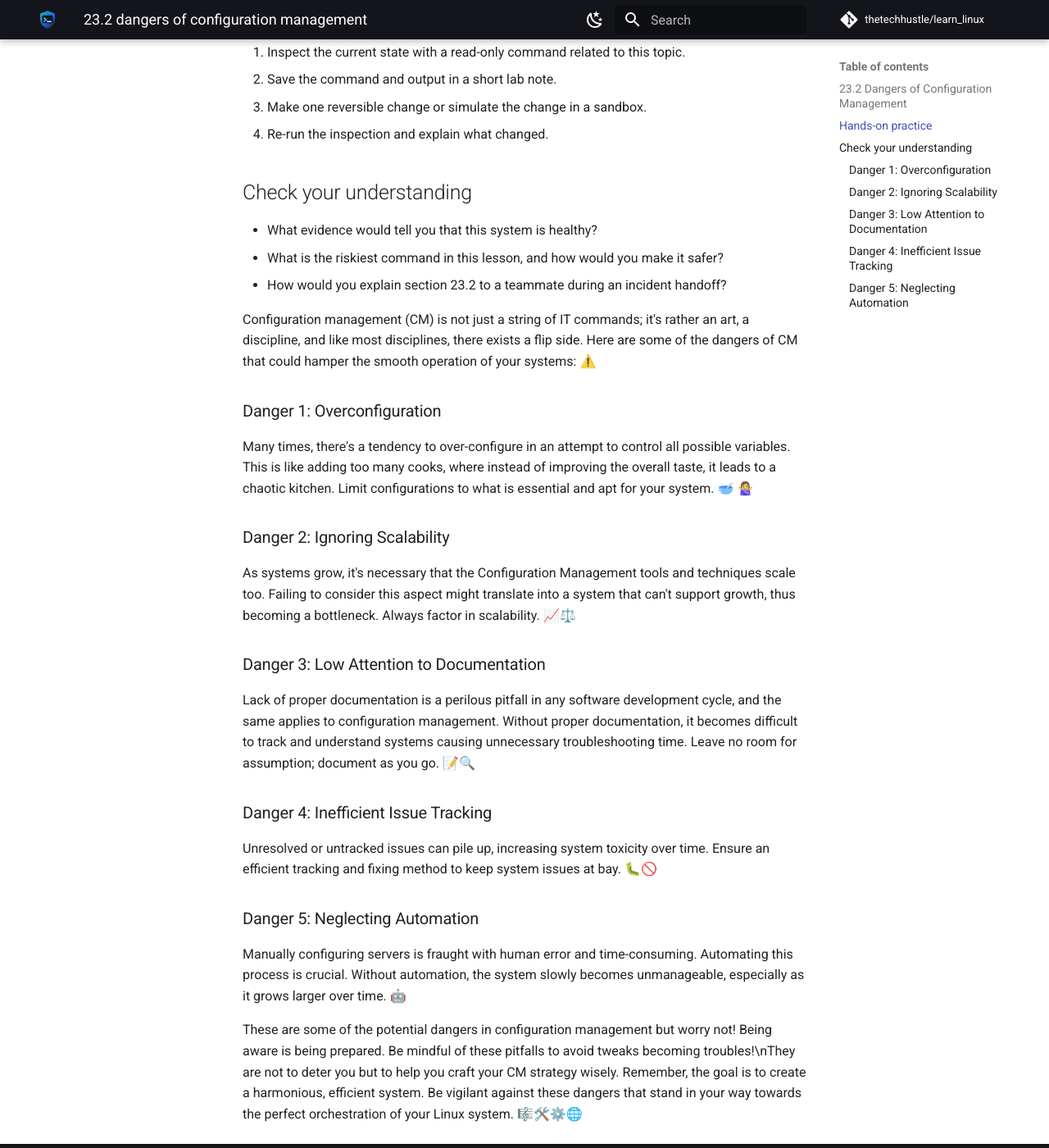
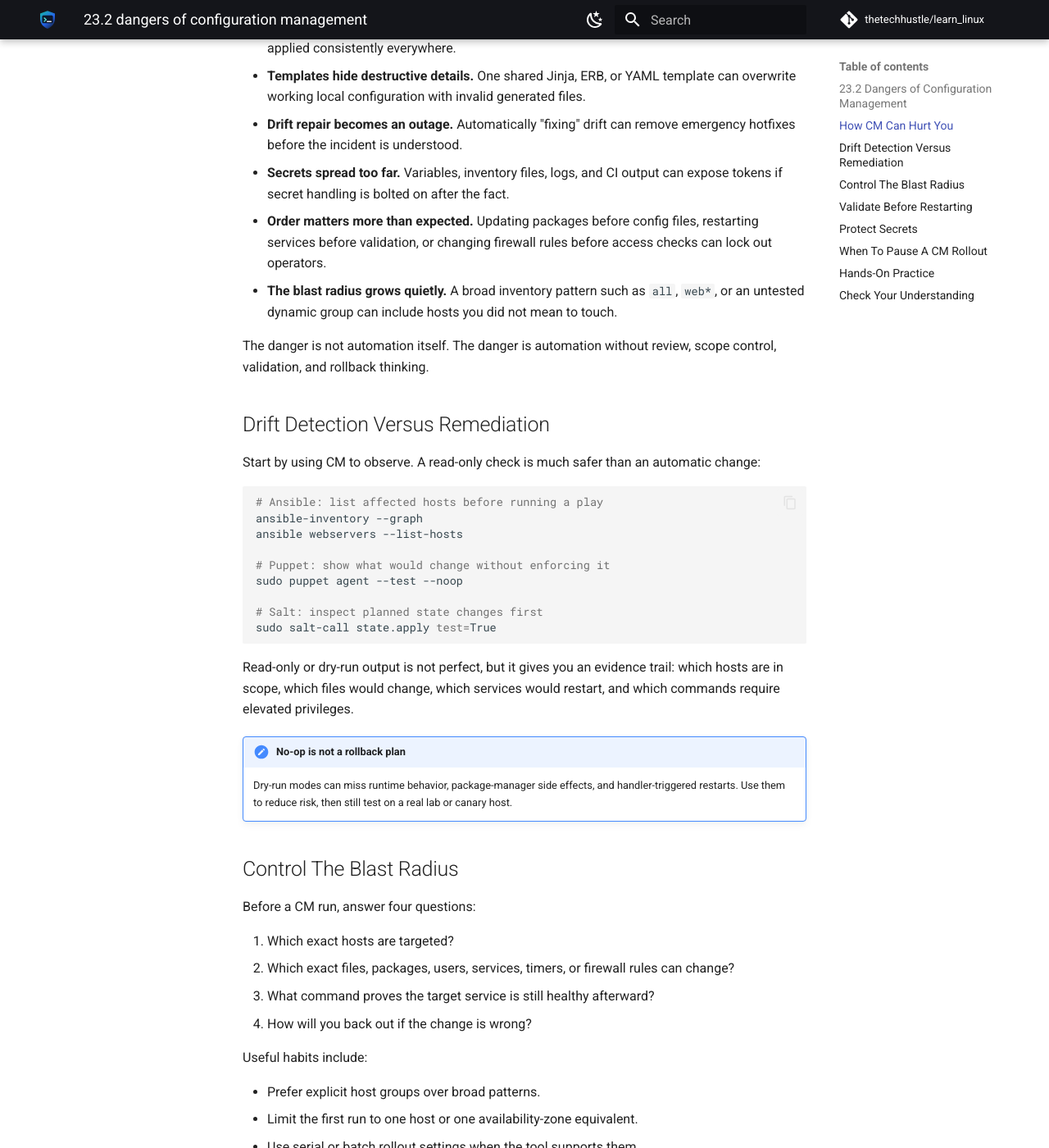
Before and after one commit to thetechhustle/learn_linux, an MkDocs documentation site: the page built from docs/lessons/23_configuration_management/23.2_dangers_of_configuration_management.md, in a window 1280 px wide and 1400 px high, scrolled down 776 px. Shown: the whole window at 82% size. Built offline with MkDocs 1.6.1 and Material for MkDocs 9.7.7, drawn with Linux system fonts in a browser that asks for light colours; comment, search, counter and statistics services are not loaded; some of the changed text lies outside the part shown.

Commit message:
Improve Chapter 23 CM dangers lesson (#209)
Co-authored-by: Jules Ai <jules@Juless-Air.ts.net lan>

````diff
--- a/docs/lessons/23_configuration_management/23.2_dangers_of_configuration_management.md
+++ b/docs/lessons/23_configuration_management/23.2_dangers_of_configuration_management.md
@@ -1,49 +1,177 @@
 ## 23.2 Dangers of Configuration Management
 
-
+Configuration management gives administrators leverage. The same playbook,
+state file, or policy bundle that fixes one host can also break a hundred
+hosts in the same minute. Treat CM as production change automation, not as a
+shortcut around operational discipline.
 
 !!! abstract "What you will learn"
-    - Explain where **23.2 Dangers of Configuration Management** fits in day-to-day Linux operations.
-    - Use current Linux tooling to inspect, change, and verify the relevant system behavior.
-    - Connect the concept to a real operational scenario: a growing fleet where manual server setup is no longer reliable.
+    - Identify common failure modes introduced by configuration management.
+    - Separate safe drift detection from risky automatic remediation.
+    - Build guardrails around templates, secrets, package changes, service
+      restarts, and fleet-wide rollouts.
+    - Explain what evidence should be captured before and after a CM run.
 
-!!! example "Field story"
-    Imagine a growing fleet where manual server setup is no longer reliable. Your job is not to memorize a command; it is to build a short evidence trail, choose a low-risk change, and prove whether the system improved.
+!!! warning "Production safety"
+    Do not point a new playbook, Salt state, Puppet manifest, or Chef recipe at
+    every production host first. Start with syntax checks, a disposable lab,
+    one representative test host, and a small canary group before widening the
+    change.
 
-!!! success "Operator principle"
-    Configuration management is about repeatability, drift control, and reviewable change.
+## How CM Can Hurt You
 
-## Hands-on practice
+CM systems usually fail in predictable ways:
 
-Run these on a disposable VM, container, or lab machine unless the lesson explicitly says otherwise.
+- **Bad intent becomes repeatable.** A wrong package name, file mode, or service
+  target is applied consistently everywhere.
+- **Templates hide destructive details.** One shared Jinja, ERB, or YAML
+  template can overwrite working local configuration with invalid generated
+  files.
+- **Drift repair becomes an outage.** Automatically "fixing" drift can remove
+  emergency hotfixes before the incident is understood.
+- **Secrets spread too far.** Variables, inventory files, logs, and CI output can
+  expose tokens if secret handling is bolted on after the fact.
+- **Order matters more than expected.** Updating packages before config files,
+  restarting services before validation, or changing firewall rules before
+  access checks can lock out operators.
+- **The blast radius grows quietly.** A broad inventory pattern such as `all`,
+  `web*`, or an untested dynamic group can include hosts you did not mean to
+  touch.
 
-1. Inspect the current state with a read-only command related to this topic.
-2. Save the command and output in a short lab note.
-3. Make one reversible change or simulate the change in a sandbox.
-4. Re-run the inspection and explain what changed.
+The danger is not automation itself. The danger is automation without review,
+scope control, validation, and rollback thinking.
 
-## Check your understanding
+## Drift Detection Versus Remediation
 
-- What evidence would tell you that this system is healthy?
-- What is the riskiest command in this lesson, and how would you make it safer?
-- How would you explain section 23.2 to a teammate during an incident handoff?
+Start by using CM to observe. A read-only check is much safer than an automatic
+change:
 
+```bash
+# Ansible: list affected hosts before running a play
+ansible-inventory --graph
+ansible webservers --list-hosts
 
-Configuration management (CM) is not just a string of IT commands; it's rather an art, a discipline, and like most disciplines, there exists a flip side. Here are some of the dangers of CM that could hamper the smooth operation of your systems: ⚠️
+# Puppet: show what would change without enforcing it
+sudo puppet agent --test --noop
 
-### Danger 1: Overconfiguration
-Many times, there's a tendency to over-configure in an attempt to control all possible variables. This is like adding too many cooks, where instead of improving the overall taste, it leads to a chaotic kitchen. Limit configurations to what is essential and apt for your system. 🥣 🙅‍♀️
+# Salt: inspect planned state changes first
+sudo salt-call state.apply test=True
+```
 
-### Danger 2: Ignoring Scalability
-As systems grow, it's necessary that the Configuration Management tools and techniques scale too. Failing to consider this aspect might translate into a system that can't support growth, thus becoming a bottleneck. Always factor in scalability. 📈⚖️
+Read-only or dry-run output is not perfect, but it gives you an evidence trail:
+which hosts are in scope, which files would change, which services would
+restart, and which commands require elevated privileges.
 
-### Danger 3: Low Attention to Documentation
-Lack of proper documentation is a perilous pitfall in any software development cycle, and the same applies to configuration management. Without proper documentation, it becomes difficult to track and understand systems causing unnecessary troubleshooting time. Leave no room for assumption; document as you go. 📝🔍
+!!! note "No-op is not a rollback plan"
+    Dry-run modes can miss runtime behavior, package-manager side effects, and
+    handler-triggered restarts. Use them to reduce risk, then still test on a
+    real lab or canary host.
 
-### Danger 4: Inefficient Issue Tracking
-Unresolved or untracked issues can pile up, increasing system toxicity over time. Ensure an efficient tracking and fixing method to keep system issues at bay. 🐛🚫
+## Control The Blast Radius
 
-### Danger 5: Neglecting Automation
-Manually configuring servers is fraught with human error and time-consuming. Automating this process is crucial. Without automation, the system slowly becomes unmanageable, especially as it grows larger over time. 🤖
+Before a CM run, answer four questions:
 
-These are some of the potential dangers in configuration management but worry not! Being aware is being prepared. Be mindful of these pitfalls to avoid tweaks becoming troubles!\nThey are not to deter you but to help you craft your CM strategy wisely. Remember, the goal is to create a harmonious, efficient system. Be vigilant against these dangers that stand in your way towards the perfect orchestration of your Linux system. 🎼🛠️⚙️🌐
+1. Which exact hosts are targeted?
+2. Which exact files, packages, users, services, timers, or firewall rules can
+   change?
+3. What command proves the target service is still healthy afterward?
+4. How will you back out if the change is wrong?
+
+Useful habits include:
+
+- Prefer explicit host groups over broad patterns.
+- Limit the first run to one host or one availability-zone equivalent.
+- Use serial or batch rollout settings when the tool supports them.
+- Validate configuration files before restarting services.
+- Keep emergency access open while firewall or SSH changes roll out.
+- Record the CM tool version, repository commit, inventory source, and operator
+  command used for the run.
+
+For example, an Ansible run can be narrowed and slowed down:
+
+```bash
+ansible-playbook site.yml \
+  --limit web01.example.com \
+  --check --diff
+
+ansible-playbook site.yml \
+  --limit webservers \
+  --serial 10% \
+  --diff
+```
+
+The first command previews one host. The second rolls through a webserver group
+in batches and shows file diffs where the modules support them.
+
+## Validate Before Restarting
+
+Many outages come from writing a bad configuration file and immediately
+restarting the service. Build validation into the CM change:
+
+```bash
+# Common examples to run before reload/restart
+sudo nginx -t
+sudo apachectl configtest
+sudo named-checkconf
+sudo sshd -t
+sudo visudo -cf /etc/sudoers
+```
+
+In CM code, make the restart depend on a successful validation command. If the
+service supports reloads, prefer a reload over a full restart when that is
+enough.
+
+## Protect Secrets
+
+Configuration data often includes credentials. Treat the CM repository and its
+automation logs as sensitive systems:
+
+- Store secrets in the tool's encrypted secret mechanism, not in plain YAML or
+  JSON.
+- Keep decrypted secret files out of shell history, CI artifacts, and chat logs.
+- Restrict who can read inventories and variable files.
+- Rotate credentials if they were committed or printed accidentally.
+- Avoid logging command output that can include tokens.
+
+Examples include Ansible Vault, SOPS, age-encrypted files, cloud secret managers,
+Puppet Hiera backends, and Salt pillar encryption. The specific tool matters
+less than having a deliberate secret lifecycle.
+
+## When To Pause A CM Rollout
+
+Stop and investigate when you see:
+
+- More hosts in scope than expected.
+- A dry run that wants to delete files or downgrade packages.
+- A generated config diff that changes unrelated settings.
+- A handler that restarts a critical service without a health check.
+- A task that depends on internet access during a production incident.
+- A run that fails differently across hosts in the same group.
+
+Pausing is not failure. It is how you keep a small mistake from becoming a fleet
+event.
+
+## Hands-On Practice
+
+Use a disposable VM, container, or lab inventory.
+
+1. Create or inspect a small CM task that manages one harmless file such as
+   `/tmp/cm-danger-lab.conf`.
+2. Run the tool in dry-run or check mode and save the host list plus planned
+   diff.
+3. Add a validation step that must pass before any service reload would occur.
+4. Limit the run to one test host and apply the change.
+5. Re-run the tool and confirm it reports no further changes.
+6. Write a rollback note that explains how to remove or restore the managed
+   file.
+
+## Check Your Understanding
+
+- Why can configuration management make a bad change more dangerous than a
+  manual one?
+- What is the difference between detecting drift and automatically correcting
+  drift?
+- Which evidence should you capture before running CM against a production
+  group?
+- Why should generated service configuration be validated before a restart?
+- Where can secrets leak during a CM workflow?
````
